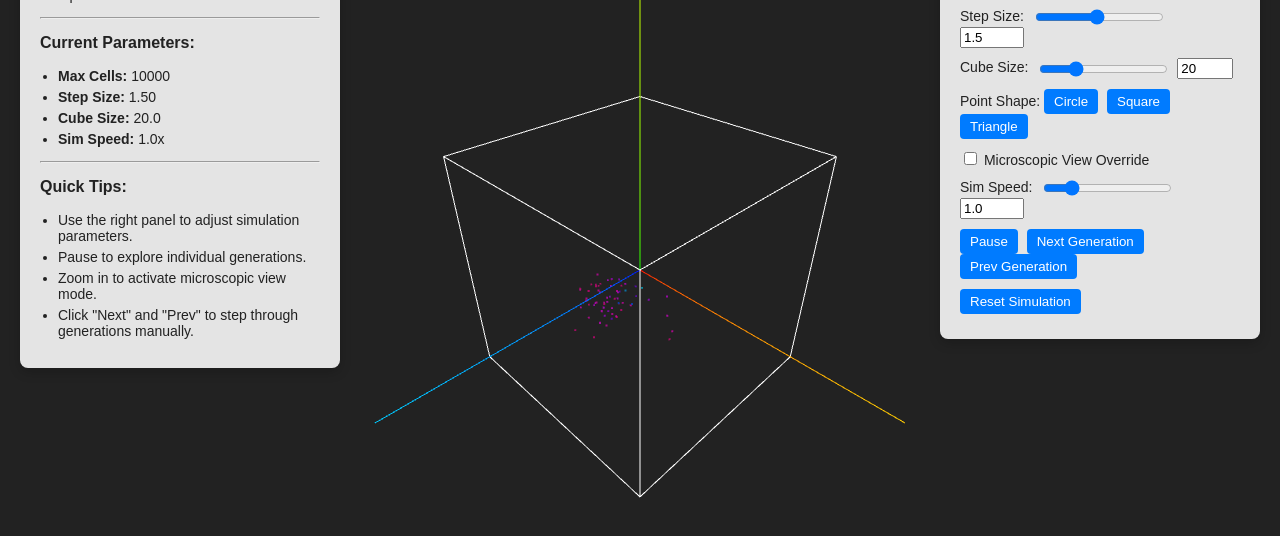
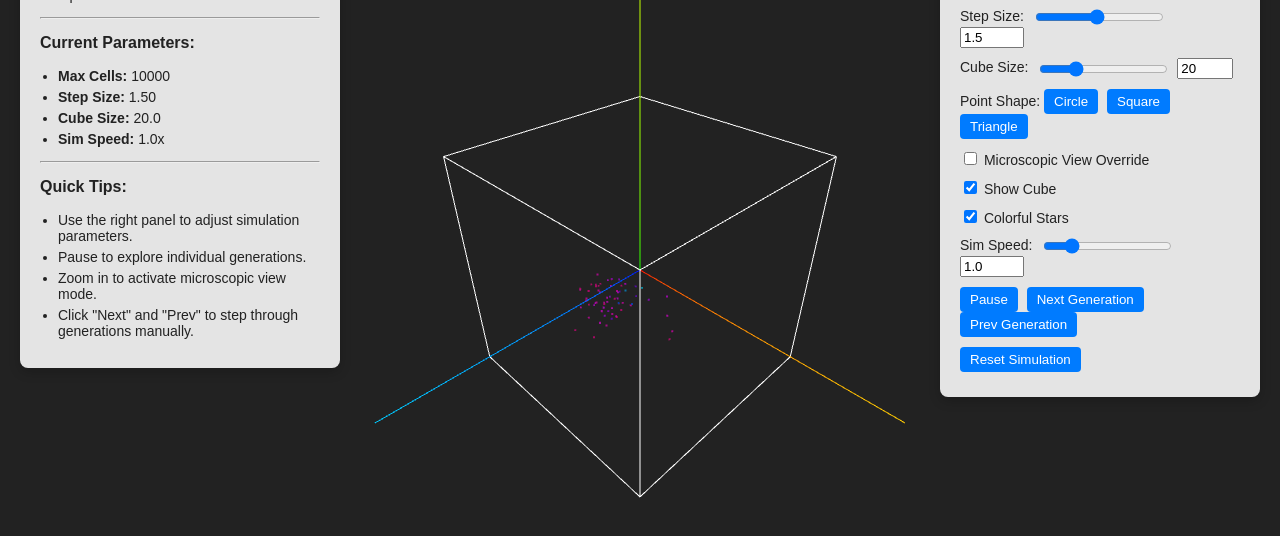
Before and after one commit to sunyentan/starlight, a plain HTML site: page index.html in a window 1280 px wide. Shown: the part 130-666 px from the top of the page. Drawn offline with nearby package versions, Linux system fonts and the light colour scheme.

Commit message:
added 2 more toggles

```diff
--- a/index.html
+++ b/index.html
@@ -77,6 +77,14 @@
       <label for="microscopicToggle">Microscopic View Override</label>
     </div>
     <div>
+      <input type="checkbox" id="toggleCube" checked>
+      <label for="toggleCube">Show Cube</label>
+    </div>
+    <div>
+      <input type="checkbox" id="toggleColorful" checked>
+      <label for="toggleColorful">Colorful Stars</label>
+    </div>
+    <div>
       <label for="simSpeedRange">Sim Speed:</label>
       <input type="range" id="simSpeedRange" min="0.1" max="5.0" step="0.1" value="1.0">
       <input type="number" id="simSpeedNumber" min="0.1" max="5.0" step="0.1" value="1.0">
```
